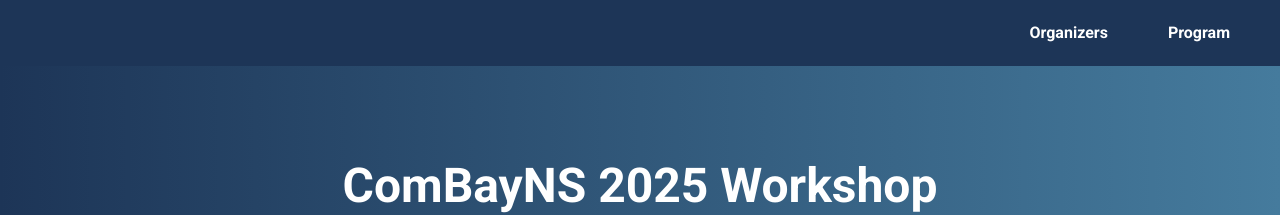
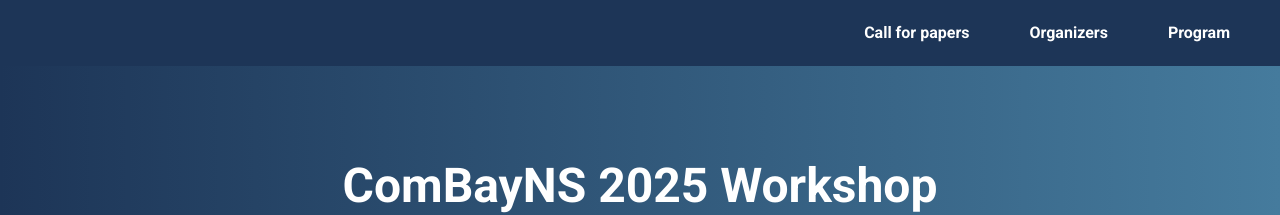
Before and after one commit to combayns2025/combayns2025.github.io, a Jekyll site: the page built from index.md, in a window 1280 px wide. Shown: the top 215 px of the page. Built offline with Jekyll 4.4.1, drawn with Linux system fonts in a browser that asks for light colours.

Commit message:
Update navbar.html

```diff
--- a/_includes/navbar.html
+++ b/_includes/navbar.html
@@ -4,6 +4,7 @@
       ☰
     </button>
     <ul class="navbar-menu">
+      <li><a href="/call-for-papers/">Call for papers</a></li>
       <li><a href="#organizers">Organizers</a></li>
       <li><a href="#program">Program</a></li>
     </ul>
```
